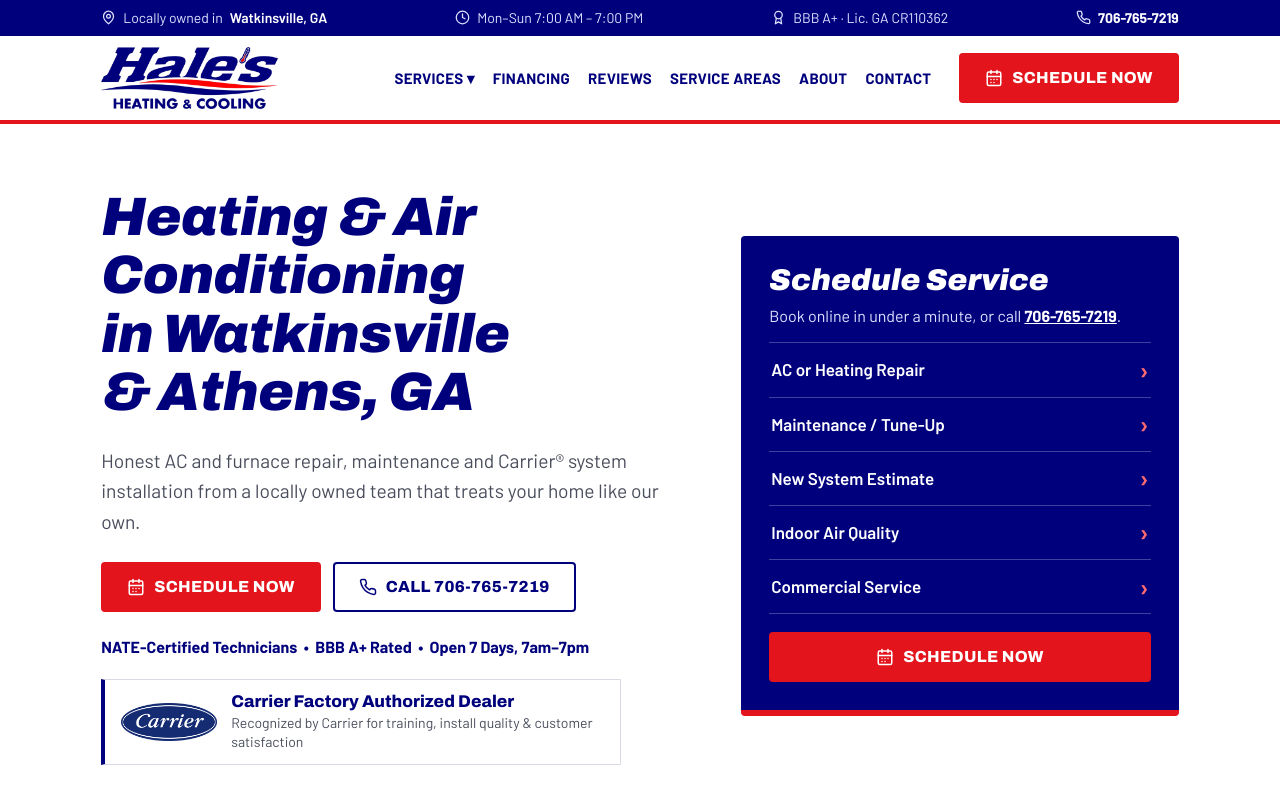
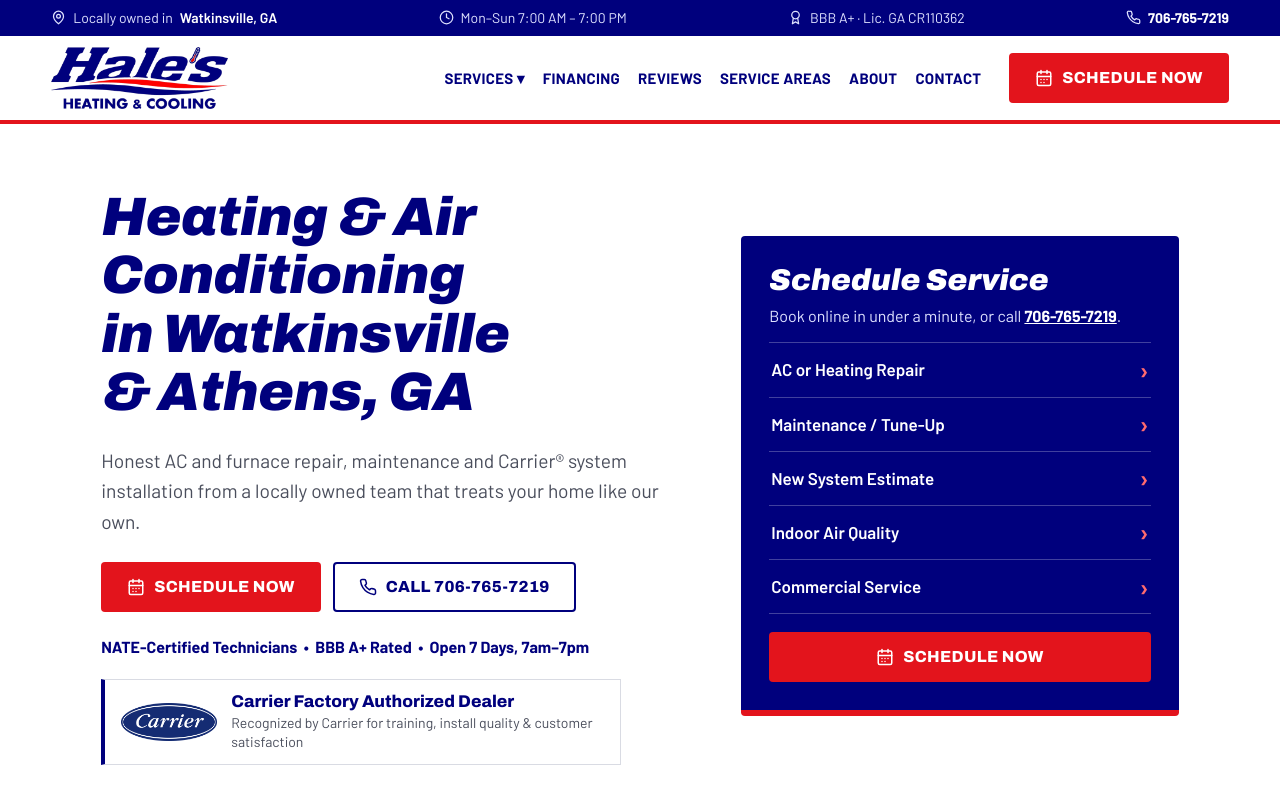
Before and after one commit to justinwverge/Hales-Website, a plain HTML site: page index.html in a window 1280 px wide. Shown: the top 800 px of the page. Drawn offline with Linux system fonts and the light colour scheme.

Commit message:
Fix header phone number overlapping Schedule Now on wide screens
Co-Authored-By: Claude Opus 5.5 <noreply@anthropic.com>
Claude-Session: https://claude.ai/code/session_018jVHQYZ43AivU6xfv9uxWB

```diff
--- a/_source/src/assets/css/site.css
+++ b/_source/src/assets/css/site.css
@@ -59,7 +59,8 @@ p{margin:0 0 1em}
 .topbar b{color:#fff;font-weight:600}
 .topbar a{color:#fff;font-weight:700;text-decoration:none}
 .header{position:sticky;top:0;z-index:50;background:#fff;border-bottom:4px solid var(--red)}
-.header .wrap{display:flex;align-items:center;gap:20px;min-height:84px}
+.header .wrap{display:flex;align-items:center;gap:20px;min-height:84px;max-width:1400px}
+.topbar .wrap{max-width:1400px}
 .logo{display:flex;align-items:center;text-decoration:none;flex:none}
 .logo img{height:62px;width:auto}
 .footer .logo img{height:72px}
@@ -242,7 +243,7 @@ form.qf{display:grid;gap:14px}
 /* Mobile action bar */
 .mbar{display:none}
 
-@media (max-width:1480px){.head-phone{display:none}}
+@media (max-width:1500px){.head-phone{display:none}}
 @media (max-width:1240px){
   .nav{display:none}
   .burger{display:block}
--- a/assets/css/site.css
+++ b/assets/css/site.css
@@ -59,7 +59,8 @@ p{margin:0 0 1em}
 .topbar b{color:#fff;font-weight:600}
 .topbar a{color:#fff;font-weight:700;text-decoration:none}
 .header{position:sticky;top:0;z-index:50;background:#fff;border-bottom:4px solid var(--red)}
-.header .wrap{display:flex;align-items:center;gap:20px;min-height:84px}
+.header .wrap{display:flex;align-items:center;gap:20px;min-height:84px;max-width:1400px}
+.topbar .wrap{max-width:1400px}
 .logo{display:flex;align-items:center;text-decoration:none;flex:none}
 .logo img{height:62px;width:auto}
 .footer .logo img{height:72px}
@@ -242,7 +243,7 @@ form.qf{display:grid;gap:14px}
 /* Mobile action bar */
 .mbar{display:none}
 
-@media (max-width:1480px){.head-phone{display:none}}
+@media (max-width:1500px){.head-phone{display:none}}
 @media (max-width:1240px){
   .nav{display:none}
   .burger{display:block}
```
